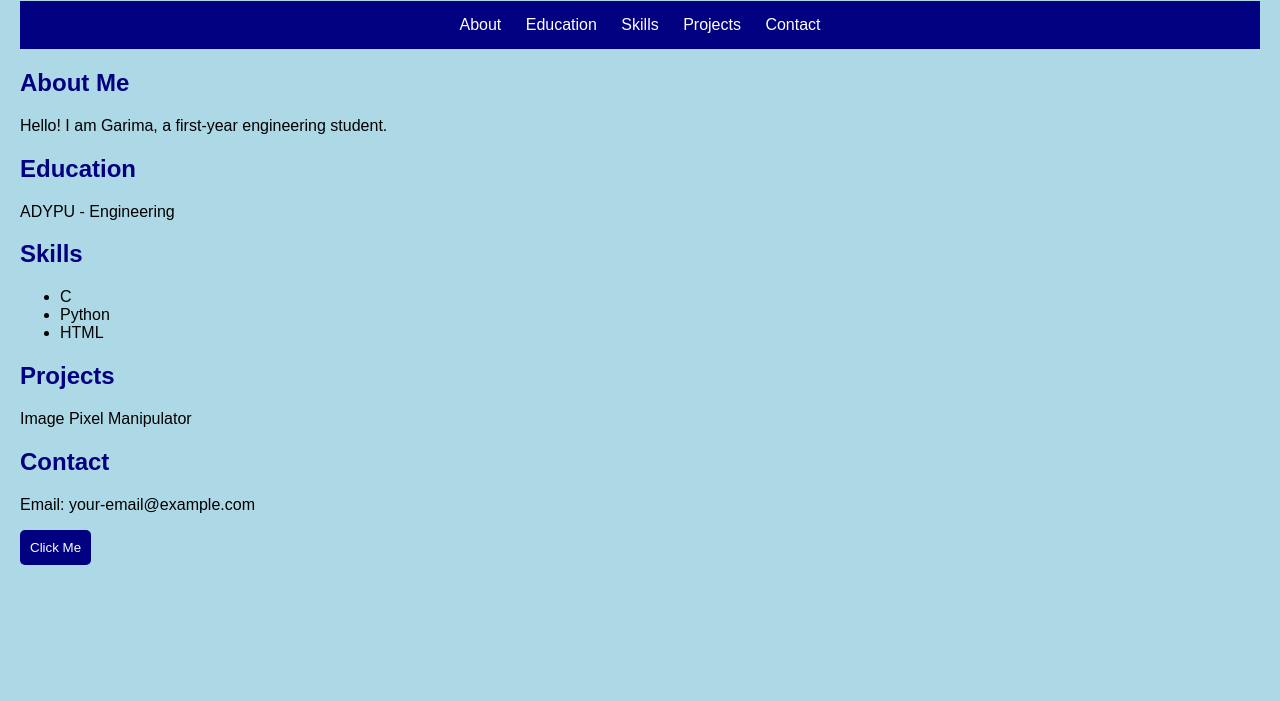
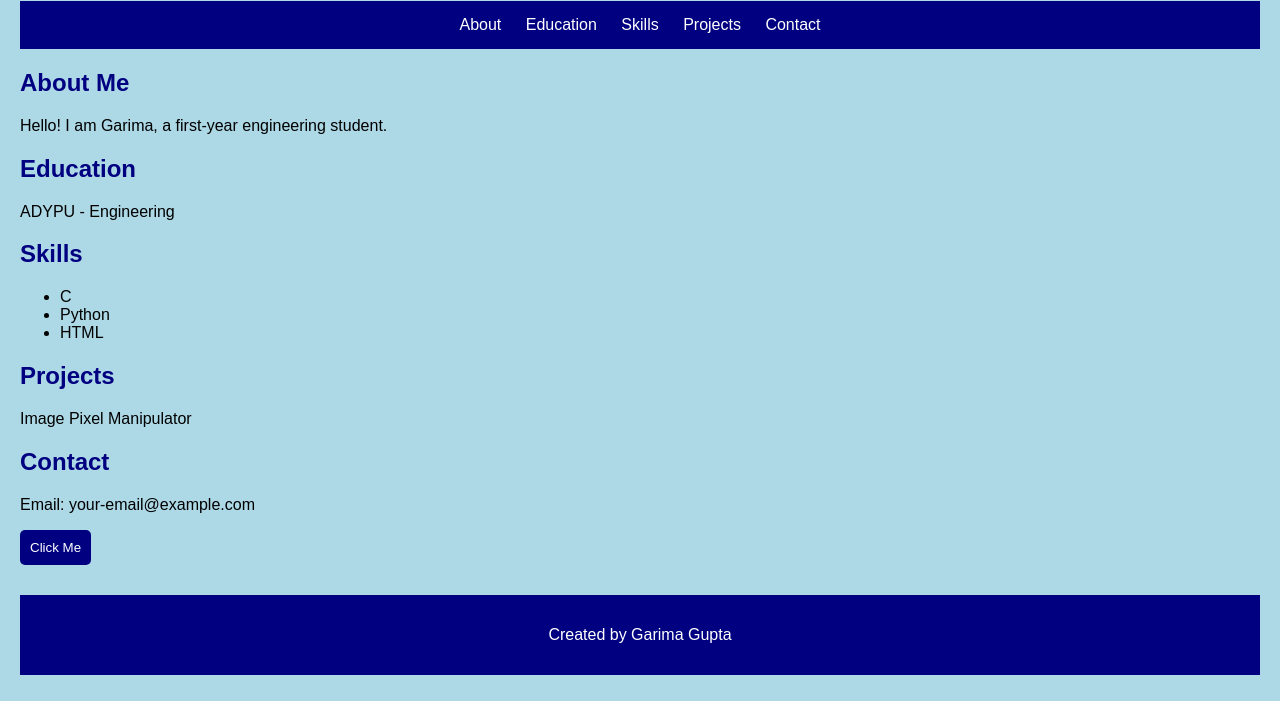
Before and after one commit to gigi-garima/-GitHub-practical-test, a plain HTML site: page index.html in a window 1280 px wide. Shown: the part 99-800 px from the top of the page. Drawn offline with Linux system fonts and the light colour scheme.

Commit message:
Added footer to portfolio

```diff
--- a/index.html
+++ b/index.html
@@ -41,6 +41,8 @@
     <p id="message"></p>
 
     <script src="script.js"></script>
-
+    <footer>
+      <p>Created by Garima Gupta</p>
+    </footer>
 </body>
 </html>
--- a/style.css
+++ b/style.css
@@ -56,3 +56,9 @@ nav a {
     text-decoration: none;
     margin: 10px;
 }
+footer {
+    background-color: navy;
+    color: white;
+    text-align: center;
+    padding: 15px;
+}
```
